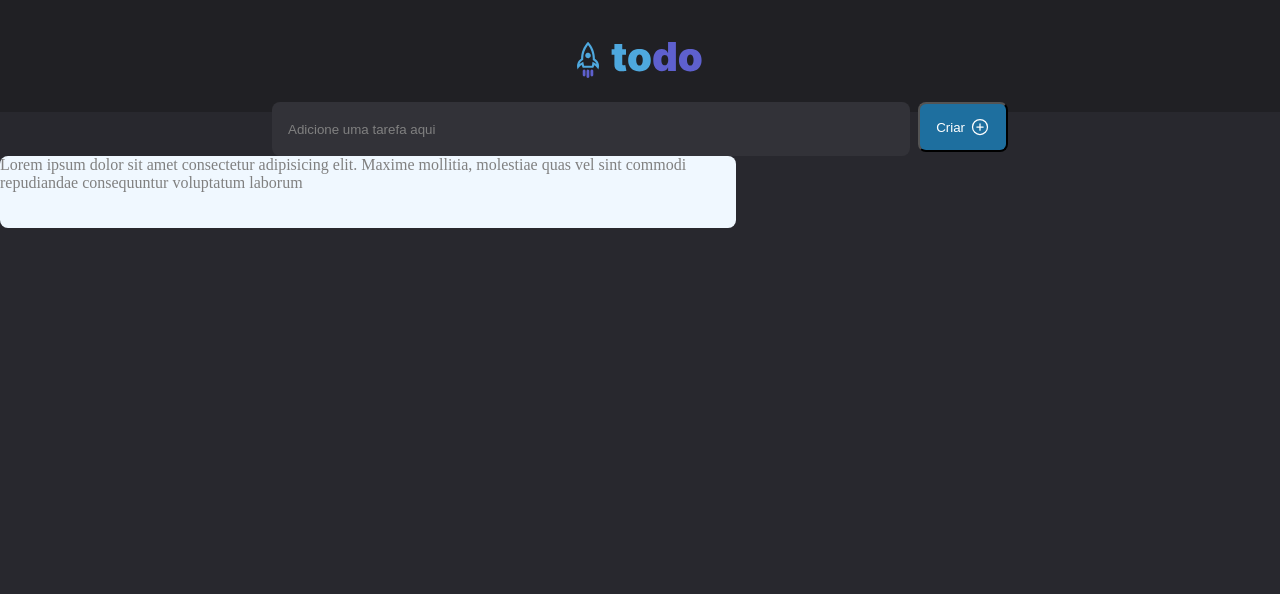
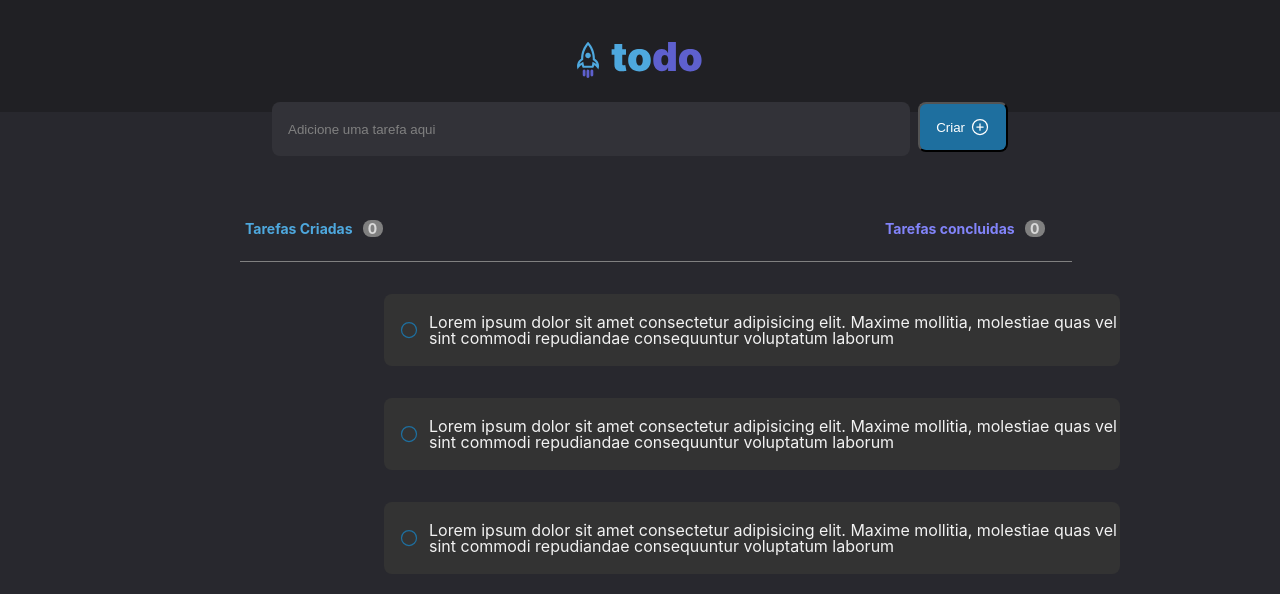
Before and after one commit to ReinaldoARamos/Todo_React, a React (Vite) app: page / in a window 1280 px wide. Shown: the top 594 px of the page. Built offline with nearby package versions, Linux system fonts and the light colour scheme.

Commit message:
terminando de testar o input e estilizando o mesmo

```diff
--- a/src/App.jsx
+++ b/src/App.jsx
@@ -11,6 +11,9 @@ function App() {
             <Header />
            <Task/>
            <NewTask/>
+           <NewTask />
+           <NewTask />
+
         </div>
 
     )
--- a/src/componentes/NewTask.jsx
+++ b/src/componentes/NewTask.jsx
@@ -1,16 +1,19 @@
-import styles from "../componentes/NewTask.module.css"
+import styles from "../componentes/NewTask.module.css";
 
+import { Circle } from "phosphor-react";
 export function NewTask() {
   return (
     <div>
-      <ol className={styles.Task}>
-       <li>
-       Lorem ipsum dolor sit amet consectetur adipisicing elit. Maxime
-        mollitia, molestiae quas vel sint commodi repudiandae consequuntur
-        voluptatum laborum
-       </li>
+      <div className={styles.Task}>
+      <span><Circle className={styles.circle} size={20} /></span>
+        <span >
 
-      </ol>
+
+            Lorem ipsum dolor sit amet consectetur adipisicing elit. Maxime
+          mollitia, molestiae quas vel sint commodi repudiandae consequuntur
+          voluptatum laborum
+        </span>
+      </div>
     </div>
   );
 }
--- a/src/componentes/NewTask.module.css
+++ b/src/componentes/NewTask.module.css
@@ -1,28 +1,4 @@
 .Task {
-  display: flex;
-  flex-direction: column;
-  align-items: flex-start;
-  padding: 0px;
-  /*
-  top: 334px;
-  bottom: 282px;
-  left: 352px;
-  right: 352px;
-  */
-  gap: 12px;
-
-  width: 736px;
-  height: 408px;
-
-  /* Inside auto layout */
-
-  flex: none;
-  order: 1;
-  align-self: stretch;
-  flex-grow: 0;
-}
-
-.Task li {
   display: flex;
   flex-direction: row;
   box-sizing: border-box;
@@ -34,6 +10,30 @@
   border-radius: 8px;
   flex: none;
   order: 0;
+  text-decoration: none;
+
   align-self: stretch;
   flex-grow: 0;
+  align-items: center;
+  padding-left: 15px;
+  margin-bottom: 1rem;
+  margin-top: 2rem;
+  margin-left: 24rem;
+  font-family: "Inter";
+  font-style: normal;
+  font-weight: 400;
+  font-size: 16px;
+  line-height: 1rem;
+
+  color: #f2f2f2;
+  background-color: rgba(51, 51, 51, 1);
 }
+
+.circle {
+  color: #1e6f9f;
+  margin-right: 10px;
+  cursor: pointer;
+  display: flex;
+  flex-direction: row;
+
+}
--- a/src/componentes/Task.jsx
+++ b/src/componentes/Task.jsx
@@ -3,8 +3,7 @@ import ClipboardLogo from "../assets/Clipboard.svg"
 export function Task() {
     const counter = 0
     return(
-        <div></div>
-        /*
+
         <div>
           <div className={styles.AllTasks}>
             <span className={styles.Created}>
@@ -20,7 +19,13 @@ export function Task() {
             </div>
          <footer className={styles.Line}></footer>
 
-          <div className={styles.Clipboard}>
+
+
+        </div>
+    )
+}
+/*
+<div className={styles.Clipboard}>
             <span>
                 <img src={ClipboardLogo}/>
                 Você ainda não tem tarefas criadas
@@ -29,6 +34,4 @@ export function Task() {
 
 
           </div>
-        </div> */
-    )
-}
+*/
```
